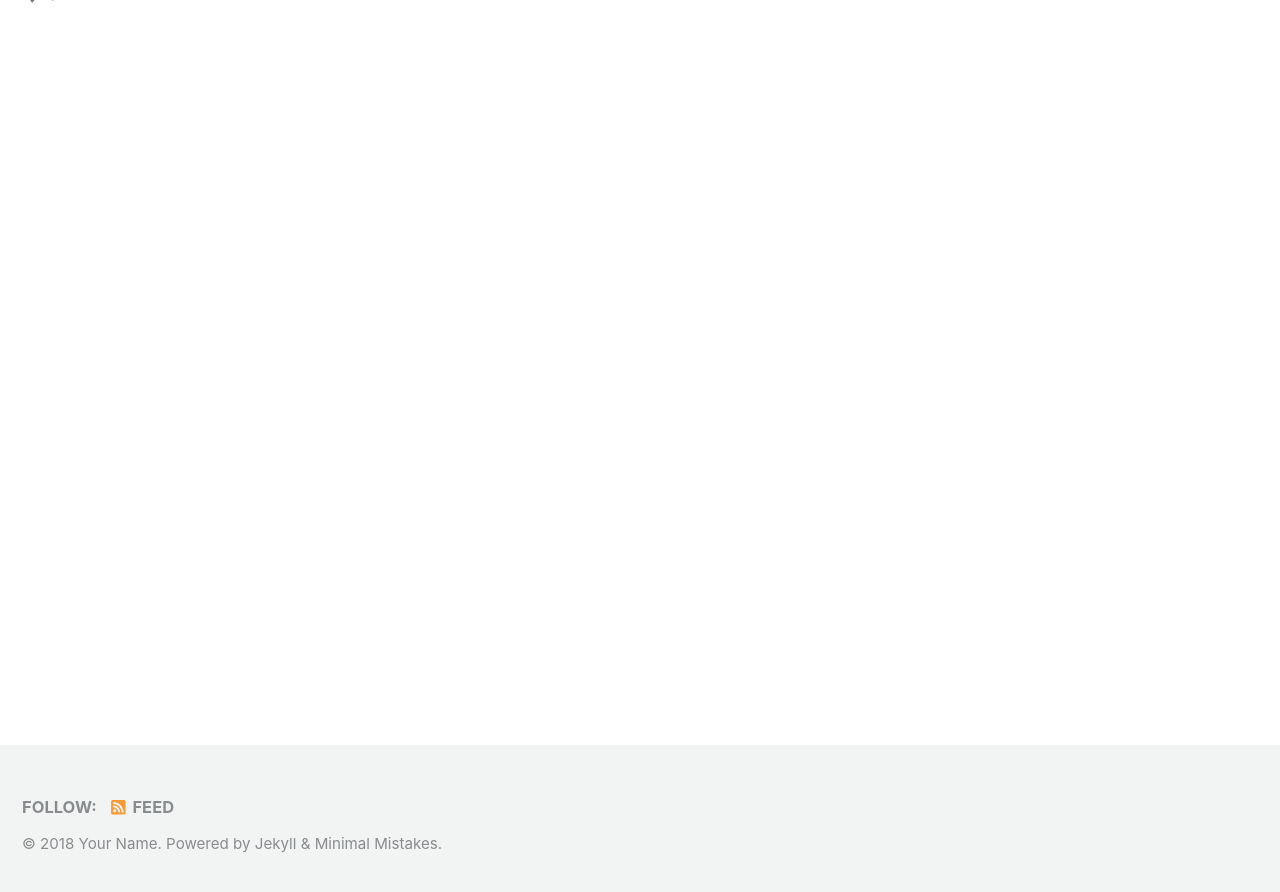
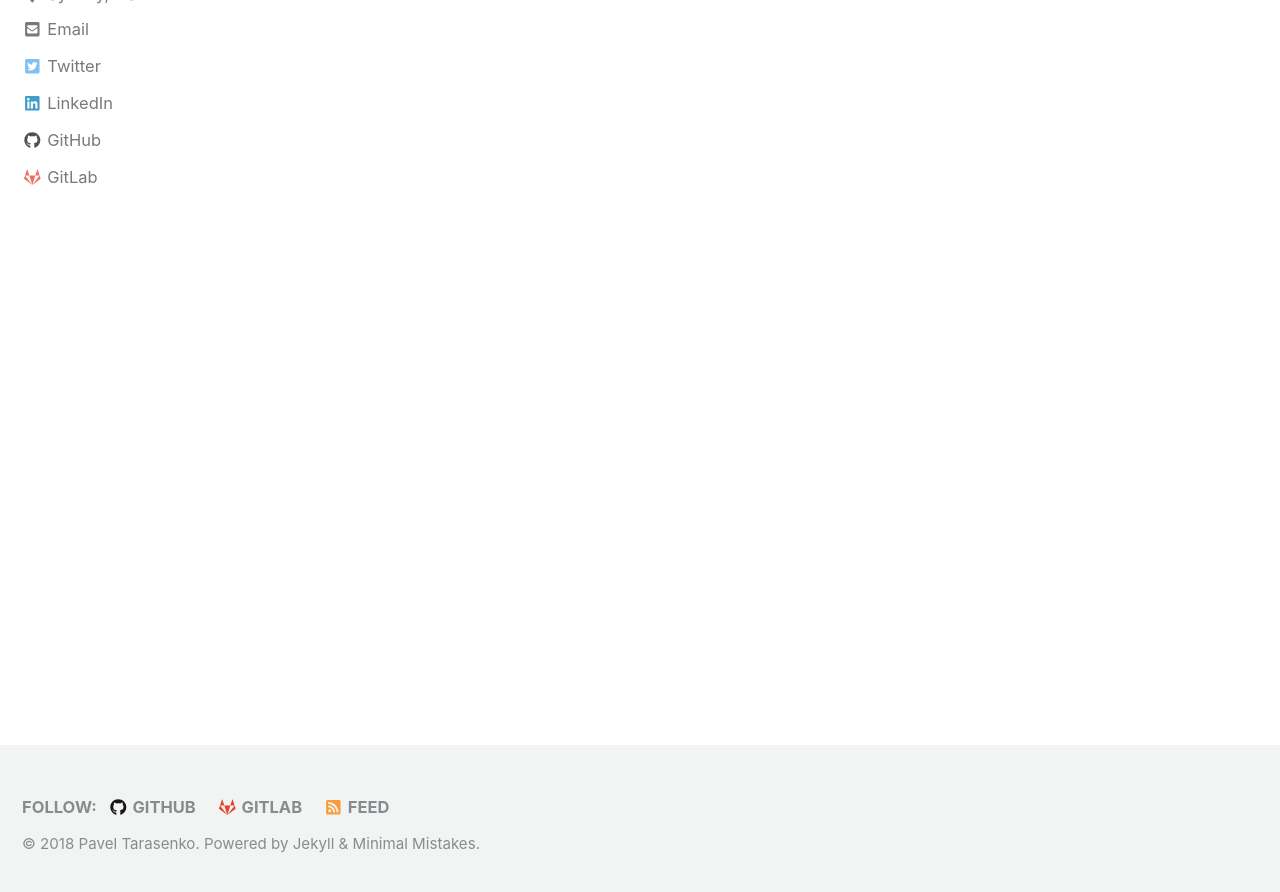
Before and after one commit to PTarasenko/PTarasenko.github.io, a Jekyll site: the page built from index.html, in a window 1280 px wide and 900 px high, scrolled down 253 px. Shown: the top 892 px of the window. Built offline with Jekyll 4.4.1, drawn with Linux system fonts in a browser that asks for light colours; nearby versions of some CDN libraries; the list of posts is cut into pages by our own code; some of the changed text lies outside the part shown.

Commit message:
1 change in config

```diff
--- a/_config.yml
+++ b/_config.yml
@@ -16,10 +16,10 @@ minimal_mistakes_skin    : "default" # "air", "aqua", "contrast", "dark", "dirt"
 
 # Site Settings
 locale                   : "en-US"
-title                    : "Site Title"
+title                    : "Pavel Tarasenko"
 title_separator          : "-"
-name                     : "Your Name"
-description              : "An amazing website."
+name                     : "Pavel Tarasenko"
+description              : "Data Science Portfolio"
 url                      : # the base hostname & protocol for your site e.g. "https://mmistakes.github.io"
 baseurl                  : # the subpath of your site, e.g. "/blog"
 repository               : # GitHub username/repo-name e.g. "mmistakes/minimal-mistakes"
@@ -100,11 +100,11 @@ analytics:
 
 # Site Author
 author:
-  name             : "Your Name"
+  name             : "Pavel Tarasenko"
   avatar           : # path of avatar image, e.g. "/assets/images/bio-photo.jpg"
-  bio              : "I am an amazing person."
-  location         : "Somewhere"
-  email            :
+  bio              : "Data Science Portfolio"
+  location         : "Sydney, NSW"
+  email            : "pavel.tarasenko.au@gmail.com"
   uri              :
   home             : # null (default), "absolute or relative url to link to author home"
   bitbucket        :
@@ -113,19 +113,19 @@ author:
   flickr           :
   facebook         :
   foursquare       :
-  github           :
-  gitlab           :
+  github           : "https://github.com/PTarasenko/My-Projects"
+  gitlab           : "PTarasenko"
   google_plus      :
   keybase          :
   instagram        :
   lastfm           :
-  linkedin         : # "john-doe-12345678" (the last part of your profile url, e.g. https://www.linkedin.com/in/john-doe-12345678)
+  linkedin         : "pavel-tarasenko" #(the last part of your profile url, e.g. https://www.linkedin.com/in/john-doe-12345678)
   pinterest        :
   soundcloud       :
   stackoverflow    : # "123456/username" (the last part of your profile url, e.g. https://stackoverflow.com/users/123456/username)
   steam            : # "steamId" (the last part of your profile url, e.g. https://steamcommunity.com/id/steamId/)
   tumblr           :
-  twitter          :
+  twitter          : "PashaTarasenko_"
   vine             :
   weibo            :
   xing             :
@@ -269,3 +269,10 @@ defaults:
       comments: # true
       share: true
       related: true
+  # _pages
+  - scope:
+      path: ""
+      type: pages
+    values:
+      layout: single
+      author_profile: true
```
